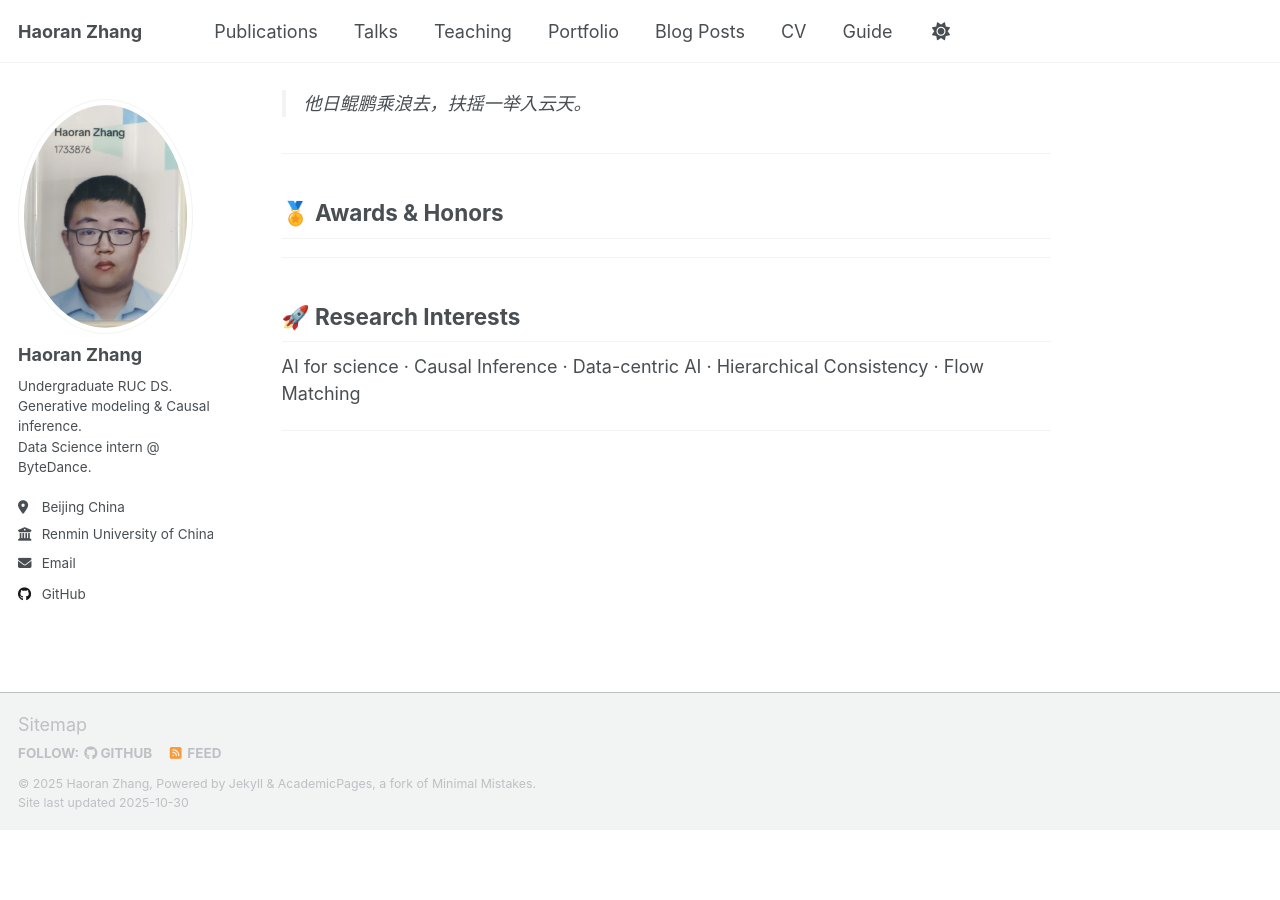
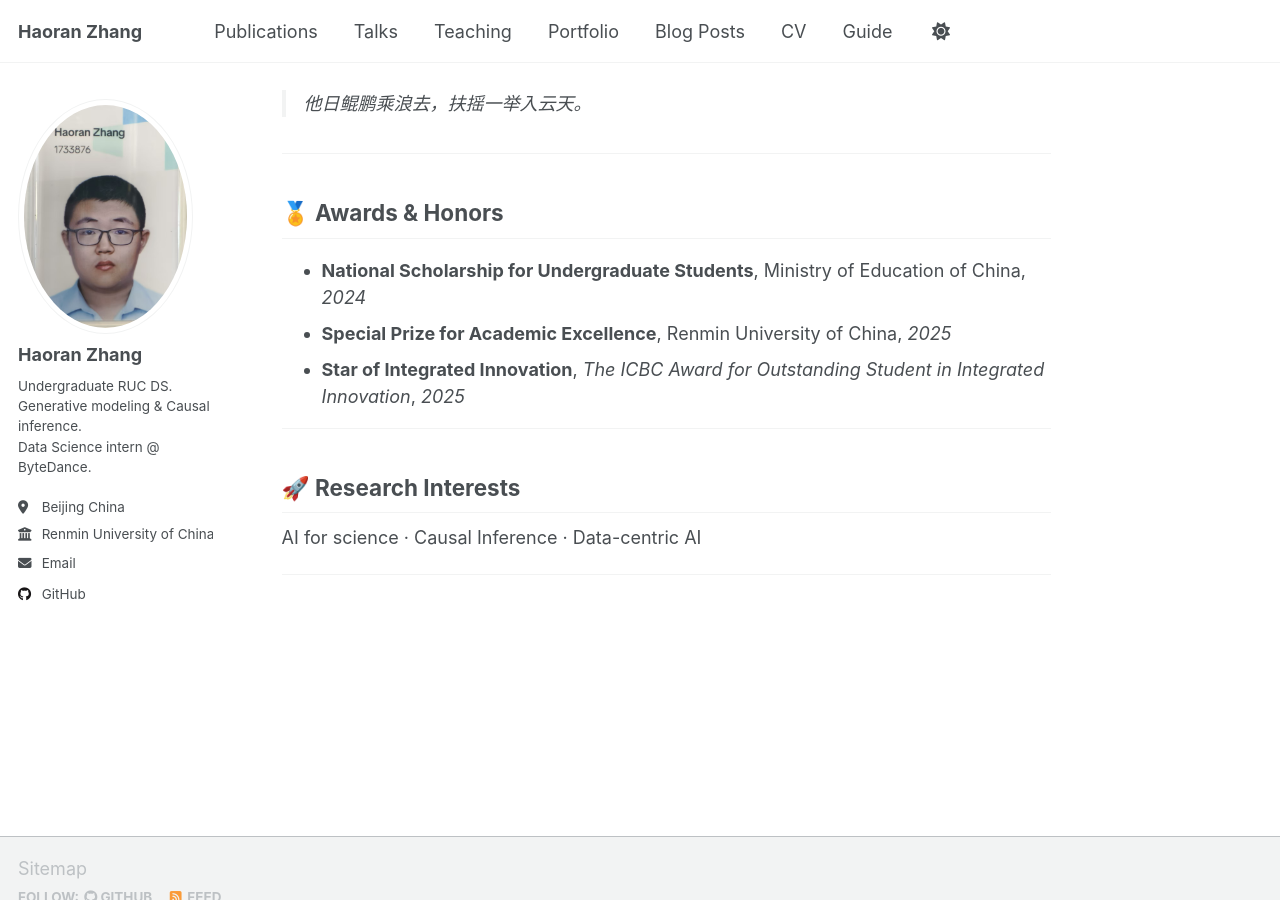
Before and after one commit to wuwufufu/wuwufufu.github.io, a Jekyll site: the page built from _pages/about.md, in a window 1280 px wide and 900 px high, scrolled down 681 px. Built offline with Jekyll 4.4.1, drawn with Linux system fonts in a browser that asks for light colours; a script that is not in the unit is left out; before the commit the page ends 1512 px from its top, so only the background shows below that.

Commit message:
Update research interests in about.md
Removed 'Hierarchical Consistency' and 'Flow Matching' from research interests.

```diff
--- a/_pages/about.md
+++ b/_pages/about.md
@@ -28,11 +28,14 @@ Hope to make tons of friends along the way 🤝
 ---
 ## 🏅 Awards & Honors
 
+- **National Scholarship for Undergraduate Students**, Ministry of Education of China, *2024*
+- **Special Prize for Academic Excellence**, Renmin University of China, *2025*
+- **Star of Integrated Innovation**, *The ICBC Award for Outstanding Student in Integrated Innovation*, *2025*
 
 ---
 
 ## 🚀 Research Interests
 
-AI for science · Causal Inference · Data-centric AI · Hierarchical Consistency · Flow Matching
+AI for science · Causal Inference · Data-centric AI
 
 ---
```
